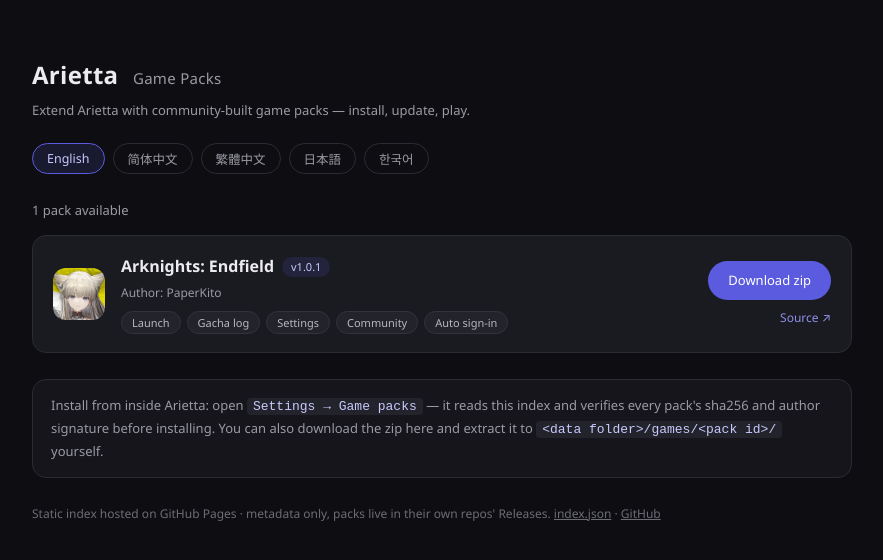
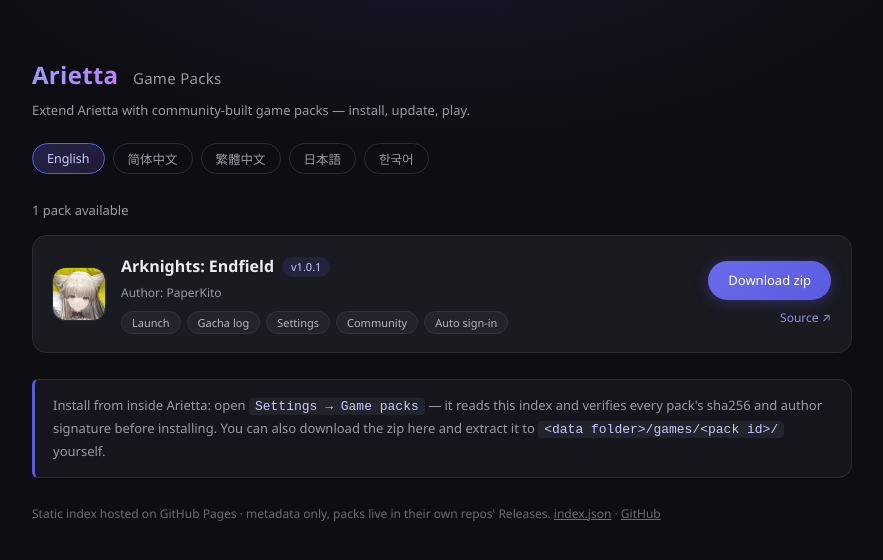
Before and after one commit to Arietta-GamePacks/index, a plain HTML site: page index.html in a window 1280 px wide. Shown: the whole page, without its empty margins (198-1081 px from the left). Drawn offline with Linux system fonts and the light colour scheme.

Commit message:
landing polish: ambient glow, gradient brand, card rise-in (reduced-motion aware), button glow, focus/selection styles

```diff
--- a/index.html
+++ b/index.html
@@ -19,8 +19,16 @@
     --faint: #6c6c76;
   }
   * { box-sizing: border-box; }
+  ::selection { background: rgba(91, 91, 224, .45); }
+  :focus-visible { outline: 2px solid var(--accent); outline-offset: 2px; border-radius: 6px; }
   body {
-    margin: 0; padding: 56px 20px 40px; background: var(--bg); color: var(--text);
+    margin: 0; padding: 56px 20px 40px;
+    background:
+      radial-gradient(700px 340px at 50% -100px, rgba(91, 91, 224, .14), transparent 70%),
+      radial-gradient(1000px 600px at 92% 120%, rgba(138, 91, 224, .07), transparent 70%)
+      var(--bg);
+    background-attachment: fixed;
+    color: var(--text);
     font: 14px/1.6 "Segoe UI", system-ui, -apple-system, "Microsoft YaHei", "PingFang SC", "Malgun Gothic", sans-serif;
     -webkit-font-smoothing: antialiased;
   }
@@ -29,6 +37,10 @@
   /* header */
   header { margin-bottom: 6px; }
   header h1 { font-size: 24px; margin: 0; letter-spacing: .3px; }
+  .brand {
+    background: linear-gradient(90deg, #9a9aff, #c07fff);
+    -webkit-background-clip: text; background-clip: text; color: transparent;
+  }
   header h1 small { color: var(--muted); font-weight: 400; font-size: 15px; margin-left: 8px; }
   .tagline { color: var(--muted); font-size: 13px; margin: 0 0 22px; }
 
@@ -41,7 +53,8 @@
   }
   .langbar button:hover { color: var(--text); border-color: #3d3d48; }
   .langbar button.on {
-    background: var(--accent-soft); border-color: var(--accent); color: #c9c9ff;
+    background: linear-gradient(135deg, rgba(91, 91, 224, .28), rgba(138, 91, 224, .16));
+    border-color: var(--accent); color: #cfcfff;
   }
 
   /* pack cards */
@@ -49,9 +62,20 @@
     display: flex; gap: 16px; align-items: center;
     background: var(--card); border: 1px solid var(--border); border-radius: 14px;
     padding: 18px 20px; margin-bottom: 14px;
-    transition: border-color .15s, transform .15s, background .15s;
+    animation: rise .45s cubic-bezier(.2, .7, .3, 1) backwards;
+    transition: border-color .15s, transform .15s, background .15s, box-shadow .15s;
   }
-  .card:hover { border-color: #3d3d48; background: var(--card-hover); transform: translateY(-1px); }
+  .card:hover {
+    border-color: #3d3d48; background: var(--card-hover); transform: translateY(-1px);
+    box-shadow: 0 6px 24px rgba(0, 0, 0, .35);
+  }
+  @keyframes rise {
+    from { opacity: 0; transform: translateY(10px); }
+  }
+  @media (prefers-reduced-motion: reduce) {
+    .card { animation: none; }
+    .card:hover, a.btn:hover { transform: none; }
+  }
   .avatar {
     width: 52px; height: 52px; border-radius: 12px; flex: none;
     display: grid; place-items: center;
@@ -60,6 +84,7 @@
   .avatar-img {
     width: 52px; height: 52px; border-radius: 12px; flex: none;
     object-fit: cover; background: #23232b;
+    box-shadow: 0 0 0 1px rgba(255, 255, 255, .07);
   }
   .card .info { flex: 1; min-width: 0; }
   .card h2 { font-size: 16px; margin: 0 0 3px; display: flex; align-items: center; gap: 8px; flex-wrap: wrap; }
@@ -76,15 +101,23 @@
   .actions { flex: none; display: flex; flex-direction: column; align-items: flex-end; gap: 8px; }
   a.btn {
     display: inline-block; padding: 9px 20px; border-radius: 20px; text-decoration: none;
-    background: var(--accent); color: #fff; font-size: 13px; white-space: nowrap;
+    background: linear-gradient(135deg, #6a6aec, #5b5be0); color: #fff; font-size: 13px; white-space: nowrap;
+    box-shadow: 0 2px 14px rgba(91, 91, 224, .35);
+    transition: transform .15s, box-shadow .15s, background .15s;
   }
-  a.btn:hover { background: #6c6ce8; }
+  a.btn:hover {
+    background: linear-gradient(135deg, #7676f0, #6c6ce8);
+    transform: translateY(-1px);
+    box-shadow: 0 4px 18px rgba(91, 91, 224, .5);
+  }
+  a.btn:active { transform: translateY(0); box-shadow: 0 2px 10px rgba(91, 91, 224, .35); }
   a.repo { color: #8f8fe8; font-size: 12px; text-decoration: none; }
   a.repo:hover { text-decoration: underline; }
 
   /* note + footer */
   .note {
-    background: #15151b; border: 1px solid var(--border); border-radius: 14px;
+    background: #15151b; border: 1px solid var(--border); border-left: 3px solid var(--accent);
+    border-radius: 6px 14px 14px 6px;
     padding: 15px 18px; color: var(--muted); font-size: 13px; margin-top: 26px;
   }
   .note code { background: #23232b; padding: 1px 6px; border-radius: 4px; color: #c9c9ff; }
@@ -100,7 +133,7 @@
 <body>
 <div class="wrap">
   <header>
-    <h1>Arietta <small data-i18n="title">Game Packs</small></h1>
+    <h1><span class="brand">Arietta</span> <small data-i18n="title">Game Packs</small></h1>
   </header>
   <p class="tagline" data-i18n="tagline"></p>
   <div class="langbar" id="langbar"></div>
@@ -228,7 +261,7 @@ function renderAll() {
 
   const packs = indexData.packs || [];
   document.getElementById("count").textContent = T("packs")(packs.length);
-  document.getElementById("packs").innerHTML = packs.map(p => {
+  document.getElementById("packs").innerHTML = packs.map((p, i) => {
     const name = pickName(p.names) || p.id;
     const hue = hueOf(p.id);
     const chips = Object.entries(p.capabilities || {})
@@ -239,7 +272,7 @@ function renderAll() {
       ? `<img class="avatar-img" src="${p.icon}" alt="" loading="lazy">`
       : `<div class="avatar" style="background:linear-gradient(135deg, hsl(${hue} 45% 42%), hsl(${(hue + 40) % 360} 45% 30%))">${(name[0] || "?").toUpperCase()}</div>`;
     return `
-    <div class="card">
+    <div class="card" style="animation-delay:${i * 70}ms">
       ${avatar}
       <div class="info">
         <h2>${name} <span class="ver">v${p.version}</span></h2>
```
